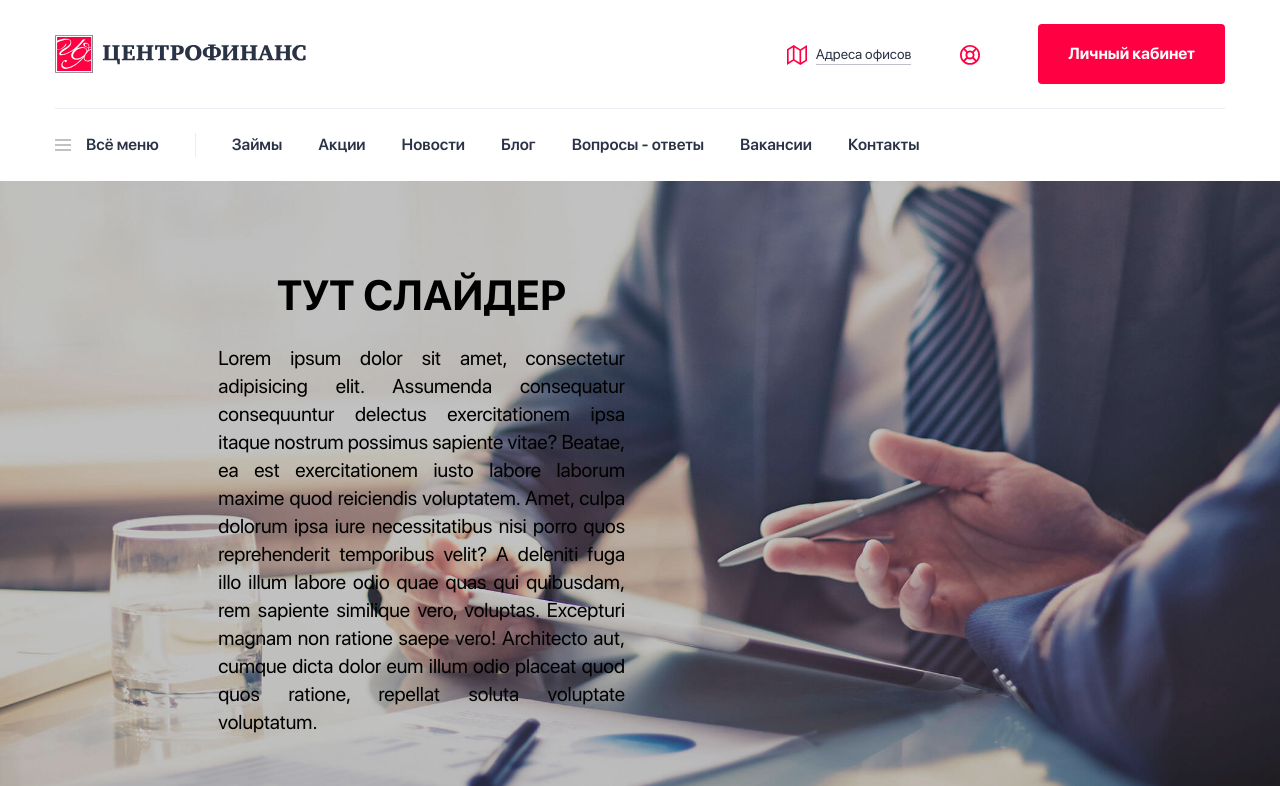
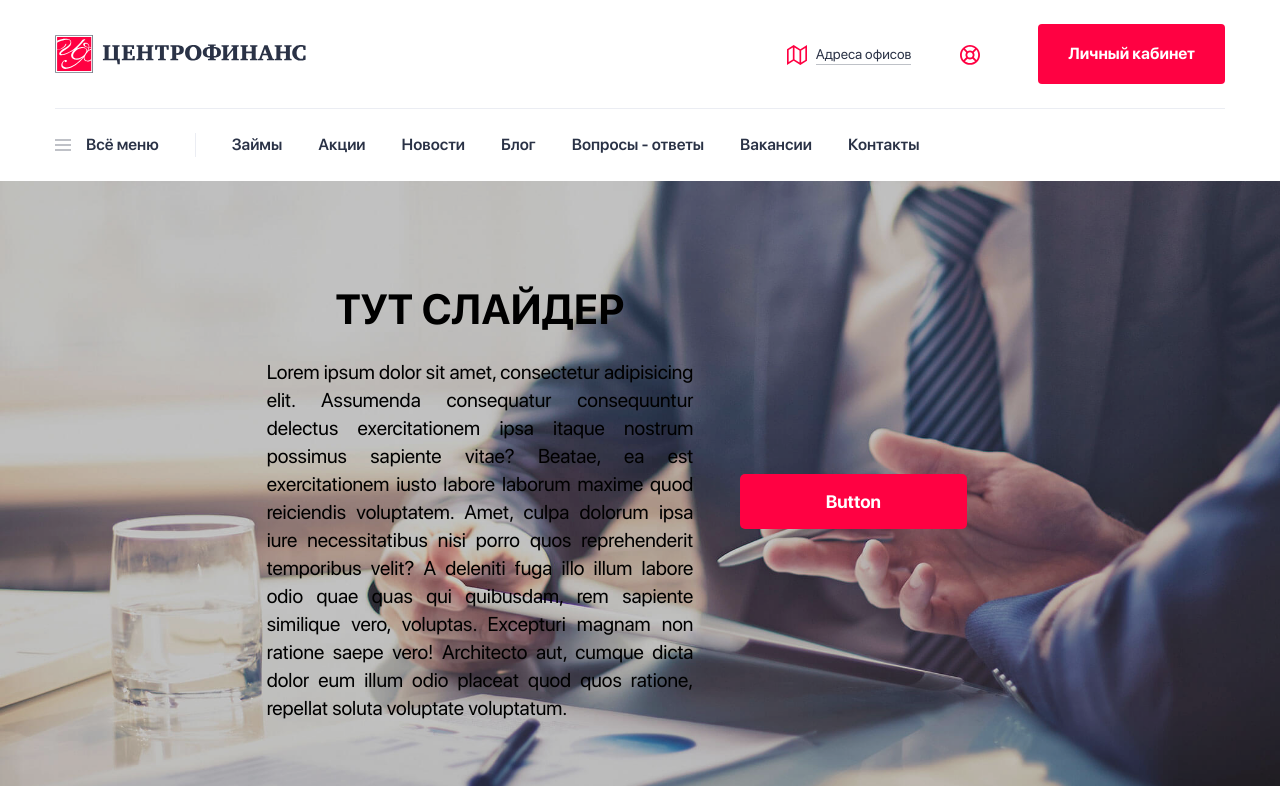
Before and after one commit to HoneyGood/centFin, a plain HTML site: page index.html in a window 1280 px wide. Shown: the top 786 px of the page. Drawn offline with Linux system fonts and the light colour scheme.

Commit message:
added a button

```diff
--- a/css/style.css
+++ b/css/style.css
@@ -54,6 +54,39 @@ p{
 .footer{
     height: 20vh !important;
     background: #313131;
+}
+.leftside {
+}
+.rightside{
+}
+.btn1 {
+    display: block;
+    margin-top: 32px;
+    text-decoration: none;
+    border-radius: 5px;
+    color: #fff;
+    background-color: #ff0142;
+    width: 227px;
+    height: 55px;
+    font-size: 18px;
+    font-weight: bold;
+    line-height: 55px;
+    text-transform: capitalize;
+    outline: none;
+    transition: background-color .1s ease;
+    cursor: pointer;
+    margin: auto;
+    text-align: center;
+}
+.btn1:focus, .btn1:hover{
+    text-decoration: none;
+    color: #fff;
+}
+.btn1:hover {
+    background-color: #ff4573;
+}
+.btn1:active {
+    transform: translateY(2px);
 }
 
 
--- a/index.html
+++ b/index.html
@@ -222,7 +222,7 @@
 <!--ТУТ СЛАЙДЕР цвета фона меняйте-->
 <section class="slider">
     <div class="shadow-cover"></div>
-    <div class="content row justify-content-center align-items-center">
+    <div class="content row justify-content-center align-items-center no-gutters">
         <div class="leftside col-md-4">
             <h2 class="text-h2 text-center">ТУТ СЛАЙДЕР</h2>
             <p>Lorem ipsum dolor sit amet, consectetur adipisicing elit. Assumenda consequatur consequuntur delectus
@@ -232,8 +232,9 @@
                 sapiente similique vero, voluptas. Excepturi magnam non ratione saepe vero! Architecto aut, cumque dicta
                 dolor eum illum odio placeat quod quos ratione, repellat soluta voluptate voluptatum.</p>
         </div>
-        <div class="col-md-4"></div>
-        <a href="" class="button"></a>
+        <div class="rightside col-md-3">
+        <a href="" class="btn1" onclick="return false;">Button</a>
+        </div>
     </div>
 </section>
 
@@ -242,7 +243,7 @@
 
 <!--ТУТ КЛЮЧЕВЫЕ ДАТЫ КОМПАНИИ-->
 <section class="company">
-    <a class="m3-scroll-arr" href="" onclick="preventDefault();">
+    <a class="m3-scroll-arr" href="" onclick="return false;">
         <i class="fa fa-angle-down"></i>
     </a>
 
```
